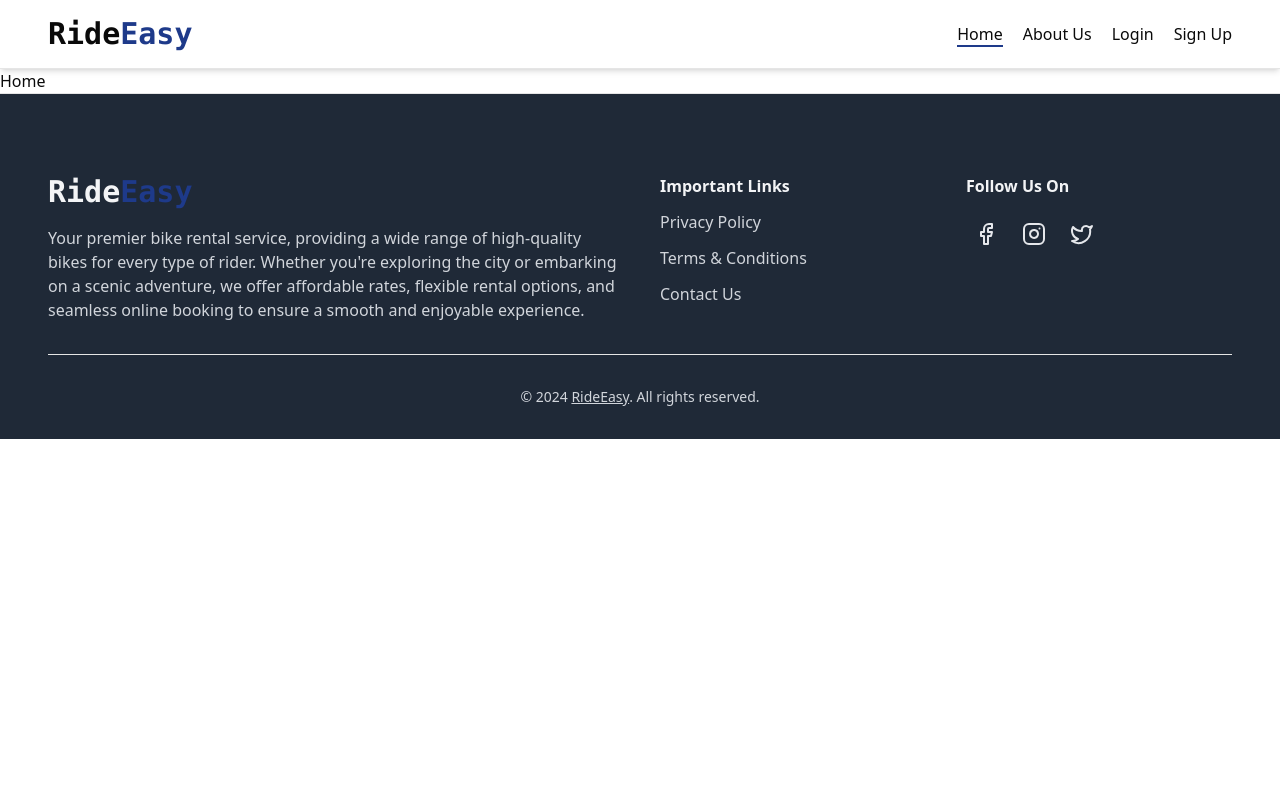
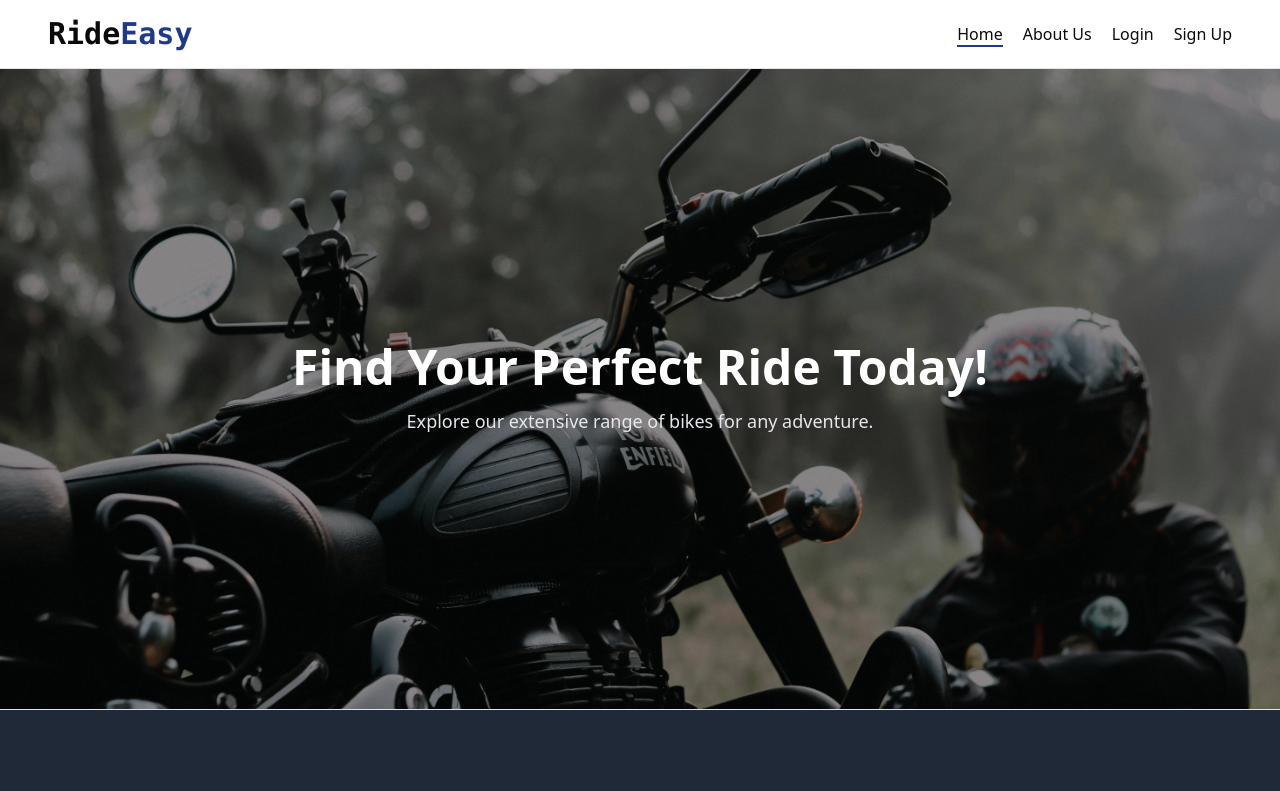
Before and after one commit to imtiazsakib15/bike-rental-service-client, a React (Vite) app: page / in a window 1280 px wide. Shown: the top 791 px of the page. Built offline with nearby package versions, Linux system fonts and the light colour scheme.

Commit message:
banner added

```diff
--- /dev/null
+++ b/src/components/custom/Home/Banner.tsx
@@ -0,0 +1,20 @@
+import Container from "../Container";
+
+const Banner = () => {
+  return (
+    <div className="bg-banner bg-cover bg-center bg-blend-overlay w-full h-[50vh] sm:h-[70vh] lg:h-[80vh]">
+      <div className="bg-black w-full h-full bg-opacity-40 flex justify-center items-center text-center">
+        <Container>
+          <h1 className="text-white font-bold text-3xl sm:text-4xl lg:text-5xl">
+            Find Your Perfect Ride Today!
+          </h1>
+          <p className="text-gray-200 sm:text-lg font-medium pt-4">
+            Explore our extensive range of bikes for any adventure.
+          </p>
+        </Container>
+      </div>
+    </div>
+  );
+};
+
+export default Banner;
--- a/src/pages/Home.tsx
+++ b/src/pages/Home.tsx
@@ -1,5 +1,11 @@
+import Banner from "@/components/custom/Home/Banner";
+
 const Home = () => {
-  return <div>Home</div>;
+  return (
+    <>
+      <Banner />
+    </>
+  );
 };
 
 export default Home;
--- a/tailwind.config.js
+++ b/tailwind.config.js
@@ -5,53 +5,56 @@ export default {
   theme: {
     extend: {
       borderRadius: {
-  			lg: 'var(--radius)',
-  			md: 'calc(var(--radius) - 2px)',
-  			sm: 'calc(var(--radius) - 4px)'
+        lg: "var(--radius)",
+        md: "calc(var(--radius) - 2px)",
+        sm: "calc(var(--radius) - 4px)",
       },
       colors: {
-  			background: 'hsl(var(--background))',
-  			foreground: 'hsl(var(--foreground))',
+        background: "hsl(var(--background))",
+        foreground: "hsl(var(--foreground))",
         card: {
-  				DEFAULT: 'hsl(var(--card))',
-  				foreground: 'hsl(var(--card-foreground))'
+          DEFAULT: "hsl(var(--card))",
+          foreground: "hsl(var(--card-foreground))",
         },
         popover: {
-  				DEFAULT: 'hsl(var(--popover))',
-  				foreground: 'hsl(var(--popover-foreground))'
+          DEFAULT: "hsl(var(--popover))",
+          foreground: "hsl(var(--popover-foreground))",
         },
         primary: {
-  				DEFAULT: 'hsl(var(--primary))',
-  				foreground: 'hsl(var(--primary-foreground))'
+          DEFAULT: "hsl(var(--primary))",
+          foreground: "hsl(var(--primary-foreground))",
         },
         secondary: {
-  				DEFAULT: 'hsl(var(--secondary))',
-  				foreground: 'hsl(var(--secondary-foreground))'
+          DEFAULT: "hsl(var(--secondary))",
+          foreground: "hsl(var(--secondary-foreground))",
         },
         muted: {
-  				DEFAULT: 'hsl(var(--muted))',
-  				foreground: 'hsl(var(--muted-foreground))'
+          DEFAULT: "hsl(var(--muted))",
+          foreground: "hsl(var(--muted-foreground))",
         },
         accent: {
-  				DEFAULT: 'hsl(var(--accent))',
-  				foreground: 'hsl(var(--accent-foreground))'
+          DEFAULT: "hsl(var(--accent))",
+          foreground: "hsl(var(--accent-foreground))",
         },
         destructive: {
-  				DEFAULT: 'hsl(var(--destructive))',
-  				foreground: 'hsl(var(--destructive-foreground))'
+          DEFAULT: "hsl(var(--destructive))",
+          foreground: "hsl(var(--destructive-foreground))",
         },
-  			border: 'hsl(var(--border))',
-  			input: 'hsl(var(--input))',
-  			ring: 'hsl(var(--ring))',
+        border: "hsl(var(--border))",
+        input: "hsl(var(--input))",
+        ring: "hsl(var(--ring))",
         chart: {
-  				'1': 'hsl(var(--chart-1))',
-  				'2': 'hsl(var(--chart-2))',
-  				'3': 'hsl(var(--chart-3))',
-  				'4': 'hsl(var(--chart-4))',
-  				'5': 'hsl(var(--chart-5))'
-  			}
-  		}
-  	}
+          1: "hsl(var(--chart-1))",
+          2: "hsl(var(--chart-2))",
+          3: "hsl(var(--chart-3))",
+          4: "hsl(var(--chart-4))",
+          5: "hsl(var(--chart-5))",
+        },
+      },
+      backgroundImage: {
+        banner: "url('./src/assets/images/bike-banner-bg.jpg')",
+      },
+    },
   },
   plugins: [require("tailwindcss-animate")],
 };
```
Also changed, not shown: src/assets/images/bike-banner-bg.jpg (added), 1 other file (tests, documents, lock files or other folders). Lines whose indentation alone changed are shown as unchanged.
